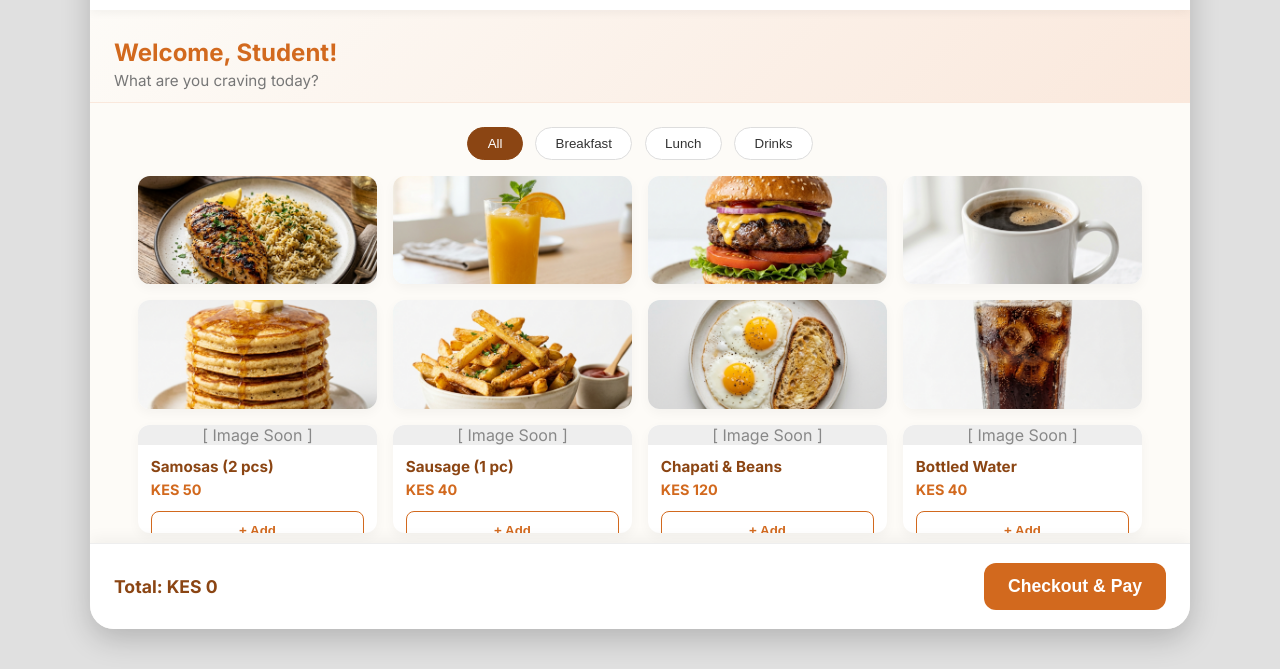
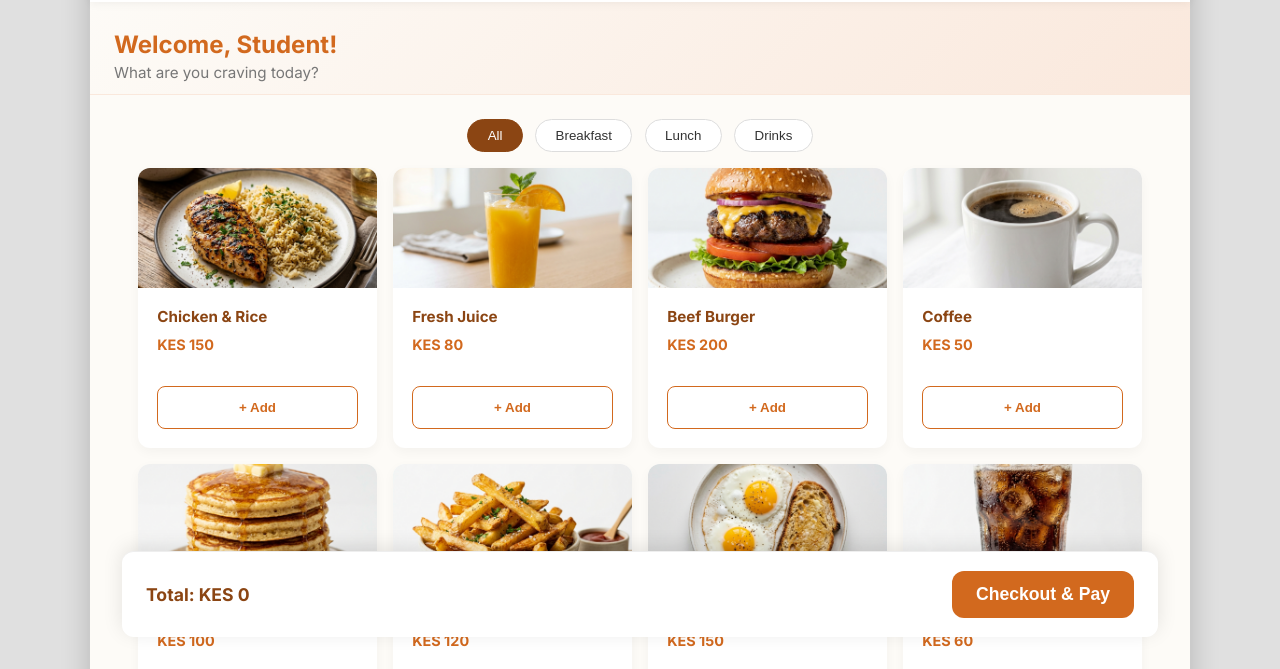
Before and after one commit to solomon476/Kca-Cafeteria, a plain HTML site: page index.html in a window 1280 px wide. Both pictures are taken after a click on the button "Login". Shown: the part 131-800 px from the top of the page. Drawn offline with Linux system fonts and the light colour scheme.

Commit message:
Enhance laptop view and fix add button clipping

```diff
--- a/index.html
+++ b/index.html
@@ -155,42 +155,6 @@
                         <button class="btn-add" onclick="addToCart('Soda', 60)">+ Add</button>
                     </div>
                 </div>
-                <!-- Card 9 (New) -->
-                <div class="food-card" data-category="breakfast">
-                    <div class="food-img placeholder-img" style="font-size: 1rem; color: #888; background: #eee;">[ Image Soon ]</div>
-                    <div class="food-info">
-                        <h3>Samosas (2 pcs)</h3>
-                        <p class="price">KES 50</p>
-                        <button class="btn-add" onclick="addToCart('Samosas', 50)">+ Add</button>
-                    </div>
-                </div>
-                <!-- Card 10 (New) -->
-                <div class="food-card" data-category="breakfast">
-                    <div class="food-img placeholder-img" style="font-size: 1rem; color: #888; background: #eee;">[ Image Soon ]</div>
-                    <div class="food-info">
-                        <h3>Sausage (1 pc)</h3>
-                        <p class="price">KES 40</p>
-                        <button class="btn-add" onclick="addToCart('Sausage', 40)">+ Add</button>
-                    </div>
-                </div>
-                <!-- Card 11 (New) -->
-                <div class="food-card" data-category="lunch">
-                    <div class="food-img placeholder-img" style="font-size: 1rem; color: #888; background: #eee;">[ Image Soon ]</div>
-                    <div class="food-info">
-                        <h3>Chapati & Beans</h3>
-                        <p class="price">KES 120</p>
-                        <button class="btn-add" onclick="addToCart('Chapati & Beans', 120)">+ Add</button>
-                    </div>
-                </div>
-                <!-- Card 12 (New) -->
-                <div class="food-card" data-category="drinks">
-                    <div class="food-img placeholder-img" style="font-size: 1rem; color: #888; background: #eee;">[ Image Soon ]</div>
-                    <div class="food-info">
-                        <h3>Bottled Water</h3>
-                        <p class="price">KES 40</p>
-                        <button class="btn-add" onclick="addToCart('Bottled Water', 40)">+ Add</button>
-                    </div>
-                </div>
             </div>
 
             <div class="sticky-cart">
--- a/style.css
+++ b/style.css
@@ -31,7 +31,7 @@ body {
     max-width: 400px;
     height: 100vh;
     max-height: 850px;
-    overflow: hidden; /* Hide outer scroll, handle internally */
+    overflow: hidden; /* Hide outer scroll, handle internally on mobile */
     position: relative;
     box-shadow: 0 10px 30px rgba(0, 0, 0, 0.2);
     display: flex;
@@ -40,11 +40,22 @@ body {
 
 /* Allow it to expand on larger screens */
 @media (min-width: 768px) {
+    body {
+        align-items: flex-start; /* Allow normal scrolling from top */
+        padding: 2rem 0;
+    }
     #app-container {
         max-width: 800px;
-        height: 90vh;
+        height: auto;
+        min-height: 90vh;
+        max-height: none; /* remove mobile max height */
         border-radius: 24px;
         border: none;
+        overflow: visible; /* Let whole page scroll */
+    }
+    .screen {
+        height: auto;
+        min-height: 100%;
     }
 }
 
@@ -287,6 +298,7 @@ body {
     box-shadow: 0 4px 12px rgba(0,0,0,0.04);
     display: flex;
     flex-direction: column;
+    min-height: 280px; /* Guarantee enough height for image and text so button never cuts */
     transition: var(--transition);
 }
 
@@ -310,11 +322,11 @@ body {
 }
 
 .food-info {
-    padding: 0.8rem;
-    padding-bottom: 1rem;
+    padding: 1.2rem;
     display: flex;
     flex-direction: column;
     flex-grow: 1;
+    justify-content: space-between;
 }
 
 .food-info h3 {
@@ -331,9 +343,8 @@ body {
 }
 
 .btn-add {
-    margin-top: auto;
-    margin-bottom: 0.2rem;
-    padding: 0.7rem; /* Larger tap target for mobile */
+    margin-top: 1rem; /* push down below price */
+    padding: 0.8rem; /* nice large tap target */
     background-color: var(--white);
     border: 1px solid var(--primary-color);
     color: var(--primary-color);
@@ -687,14 +698,25 @@ body {
     .food-grid {
         grid-template-columns: repeat(3, 1fr);
         padding: 0 2rem 6rem;
+        overflow-y: visible; /* scroll naturally with the page */
     }
 
     .app-header {
         padding: 2rem 2rem 1.5rem;
+        border-radius: 24px 24px 0 0;
     }
 
     .categories-scroll {
         padding: 1rem 2rem;
+    }
+
+    .sticky-cart {
+        position: sticky;
+        bottom: 2rem;
+        margin: 0 2rem;
+        width: calc(100% - 4rem);
+        border-radius: 12px;
+        box-shadow: 0 -4px 20px rgba(0,0,0,0.1);
     }
 }
 
```
